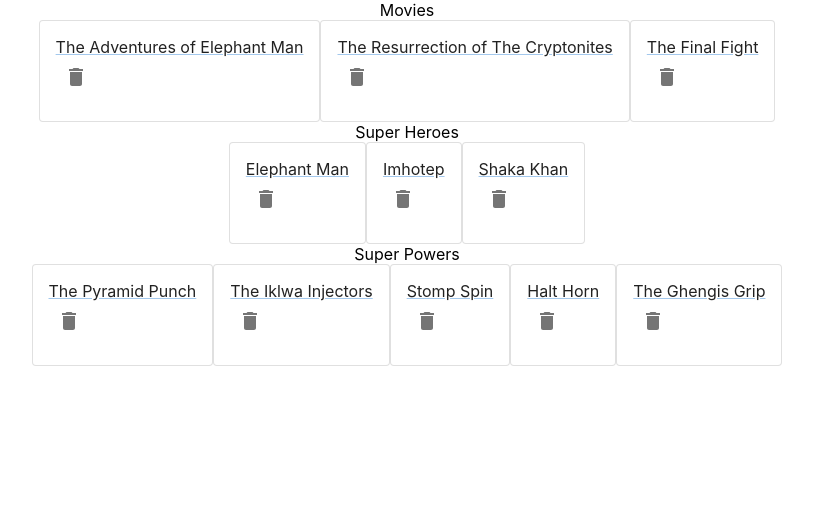
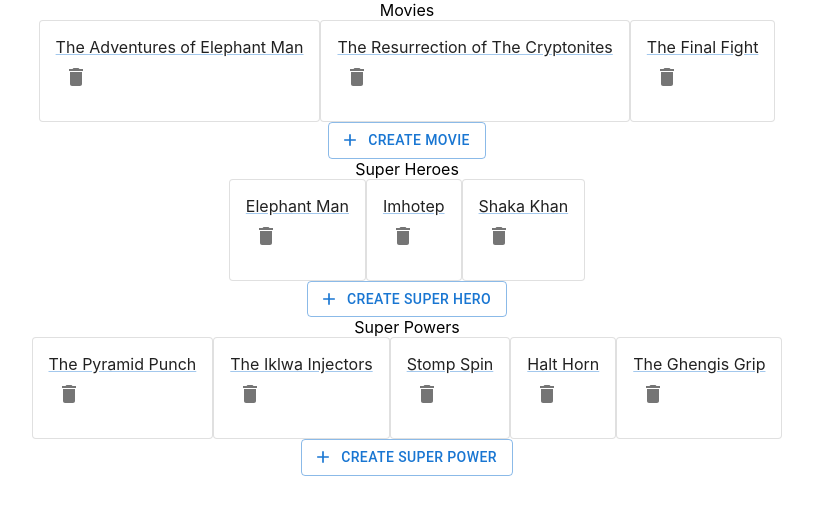
Before and after one commit to TluwaniMS/react-redux-store-test, a React (Create React App) app: page / in a window 1280 px wide. Shown: the top 514 px of the page, without its empty margins (233-1046 px from the left). Built offline with nearby package versions, Linux system fonts and the light colour scheme.

Commit message:
adding-create-buttons

```diff
--- a/src/components/LandingPageComponent/LandingPageComponent.css
+++ b/src/components/LandingPageComponent/LandingPageComponent.css
@@ -11,3 +11,7 @@
 .landing-page-section-header{
   text-align: center;
 }
+
+.landing-page-sectioned-button-container{
+  text-align: center;
+}
--- a/src/components/LandingPageComponent/LandingPageComponent.js
+++ b/src/components/LandingPageComponent/LandingPageComponent.js
@@ -1,5 +1,7 @@
 import { Link } from "@mui/material";
 import React from "react";
+import Button from "@mui/material/Button";
+import AddIcon from "@mui/icons-material/Add";
 import { useSelector } from "react-redux";
 import MoviesDisplay from "../../displays/MoviesDisplay/MoviesDisplay";
 import SuperHeroesDisplay from "../../displays/SuperHeroesDisplay/SuperHeroesDisplay";
@@ -22,6 +24,11 @@ const LandingPageComponent = () => {
             </Link>
           ))}
         </div>
+        <div className="landing-page-sectioned-button-container">
+          <Button variant="outlined" startIcon={<AddIcon />}>
+            Create Movie
+          </Button>
+        </div>
       </div>
       <div className="landing-page-section-container">
         <div className="landing-page-section-header">Super Heroes</div>
@@ -31,6 +38,11 @@ const LandingPageComponent = () => {
               <SuperHeroesDisplay superHero={superHero} index={index} />
             </Link>
           ))}
+        </div>
+        <div className="landing-page-sectioned-button-container">
+          <Button variant="outlined" startIcon={<AddIcon />}>
+            Create Super Hero
+          </Button>
         </div>
       </div>
       <div className="landing-page-section-container">
@@ -42,6 +54,11 @@ const LandingPageComponent = () => {
             </Link>
           ))}
         </div>
+        <div className="landing-page-sectioned-button-container">
+          <Button variant="outlined" startIcon={<AddIcon />}>
+            Create Super Power
+          </Button>
+        </div>
       </div>
     </div>
   );
```
